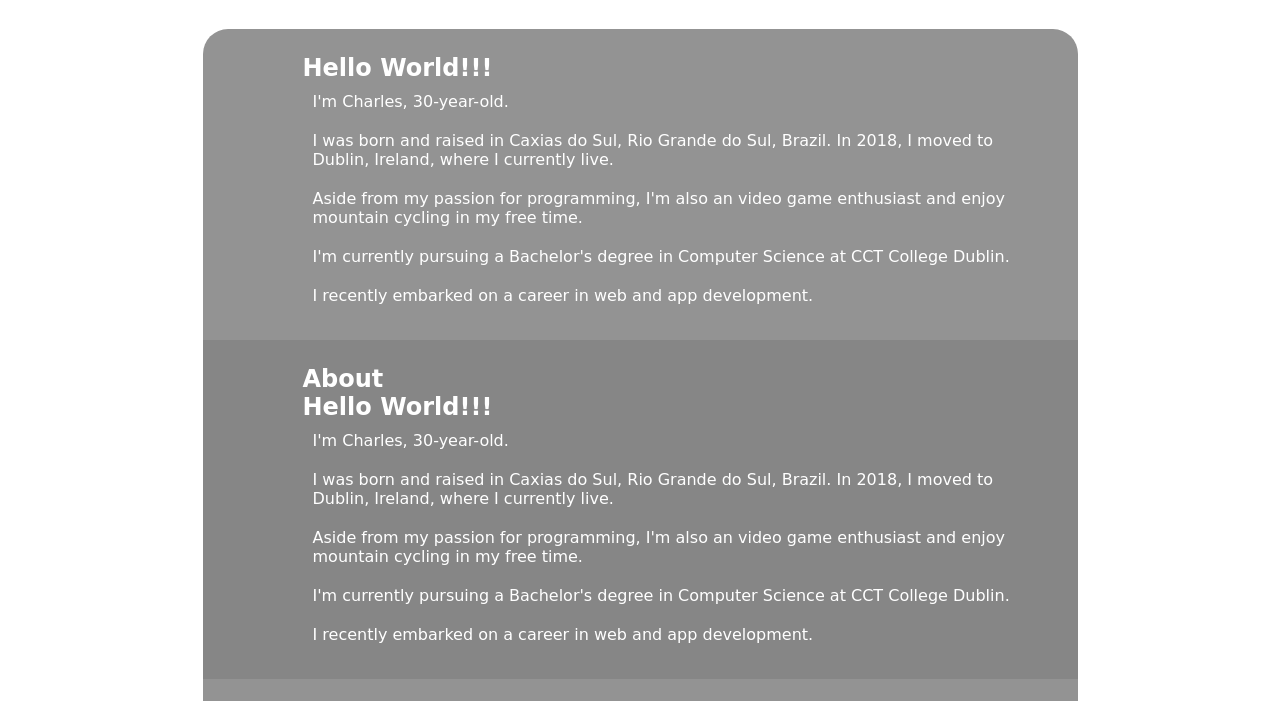
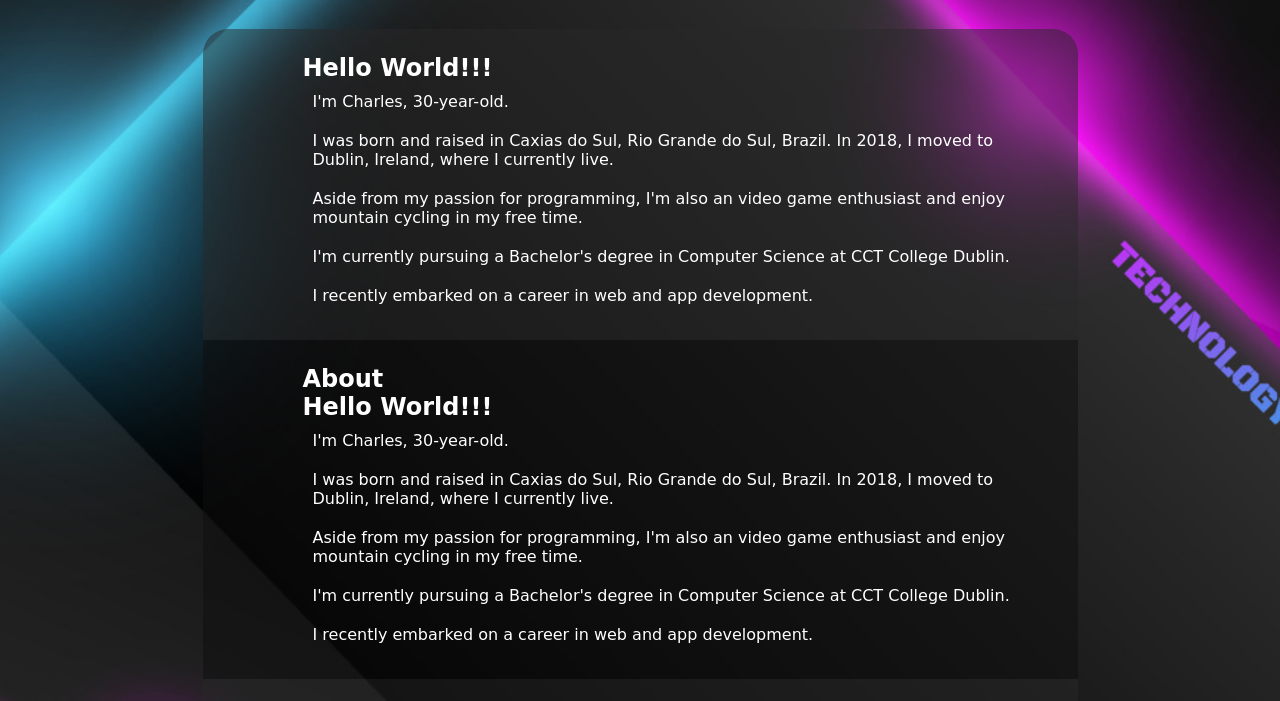
Before and after one commit to Charlesjahn/charlesfranklinjahn, a plain HTML site: page index.html in a window 1280 px wide. Shown: the part 267-968 px from the top of the page. Drawn offline with Linux system fonts and the light colour scheme; the site is published under a folder, as on GitHub Pages, so addresses that start at the root find nothing.

Commit message:
Update styles.css

```diff
--- a/styles.css
+++ b/styles.css
@@ -21,7 +21,7 @@
 
 body {
     /* background-color: var(--color-black1); */
-    background-image: url("/imagems/back.jpg");
+    background-image: url("./imagems/back.jpg");
     background-repeat: no-repeat;
     background-size: cover;
     background-position: center;
```
